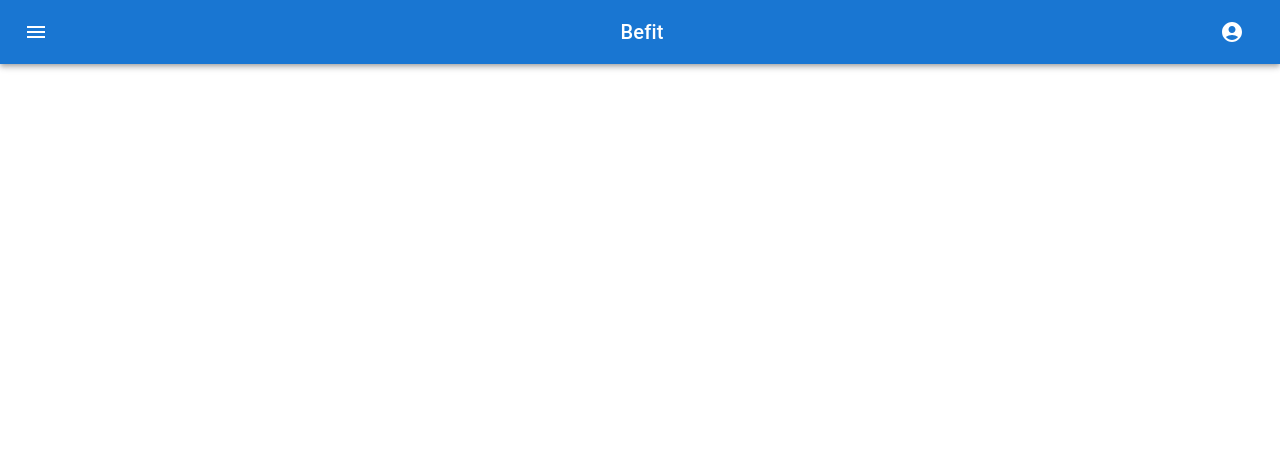
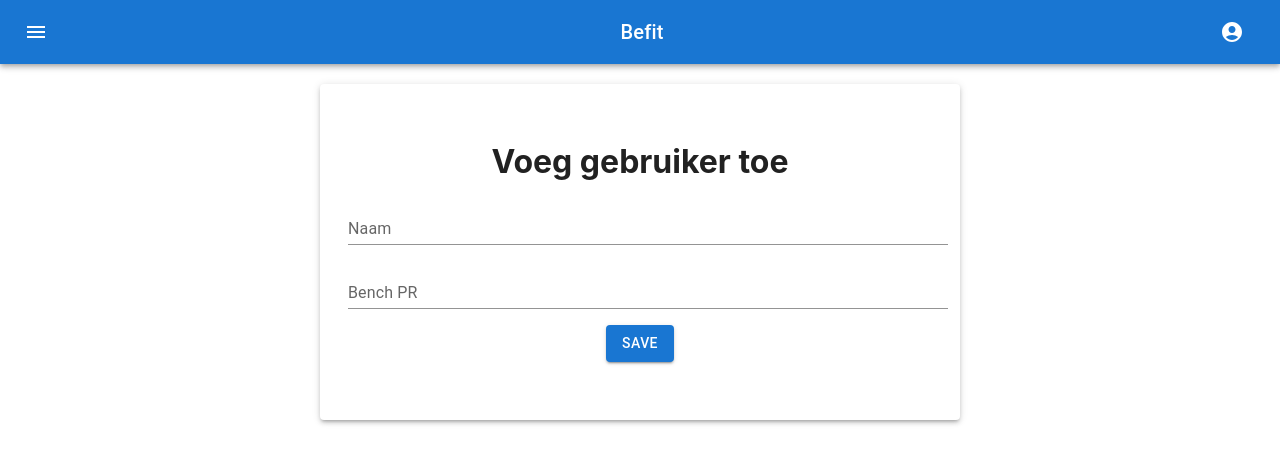
Before and after one commit to BasBruin/frontend, a React (Create React App) app: page / in a window 1280 px wide. Shown: the top 464 px of the page. Built offline with nearby package versions, Linux system fonts and the light colour scheme.

Commit message:
Add user

```diff
--- a/src/App.js
+++ b/src/App.js
@@ -1,11 +1,13 @@
 import logo from './logo.svg';
 import './App.css';
 import MenuAppbar from './components/Appbar';
+import User from './components/User';
 
 function App() {
   return (
     <div className="App">
       <MenuAppbar/>
+      <User/>
     </div>
   );
 }
--- /dev/null
+++ b/src/components/User.js
@@ -0,0 +1,48 @@
+import * as React from 'react';
+import Box from '@mui/material/Box';
+import TextField from '@mui/material/TextField';
+import { Button, Paper } from '@mui/material';
+import { useState } from 'react';
+
+export default function User() {
+  const paperStyle={padding:'50px 20px', width:600,margin:"20px auto"}
+  const[Name, setName] = useState('');
+  const[PRBench, setPRBench] = useState('');
+
+  const handleClick=(e)=>{
+    e.preventDefault()
+    const User={Name, PRBench}
+    console.log(User)
+
+    fetch("http://localhost:8080/user/add",{
+      method:"POST",
+      headers:{"Content-Type":"application/json"},
+      body:JSON.stringify(User)
+
+  }).then(()=>{
+    console.log("New User added")
+  })
+  }
+
+
+  return (
+    <Paper elevation={3} style={paperStyle}>
+      <Box
+      component="form"
+      sx={{
+        '& > :not(style)': { m: 1},
+      }}
+      noValidate
+      autoComplete="off"
+    >
+      <h1>Voeg gebruiker toe</h1>
+     <TextField id="standard-basic" label="Naam" variant="standard" fullWidth value={Name}
+     onChange={(e)=>setName(e.target.value)}/>
+     <TextField id="standard-basic" label="Bench PR" variant="standard" fullWidth value={PRBench}
+     onChange={(e)=>setPRBench(e.target.value)}/>
+     <Button variant="contained" onClick={handleClick}>Save</Button>
+   </Box>
+    </Paper>
+
+  );
+}
```
Also changed, not shown: src/Home.js (added, +12 -0 lines).
